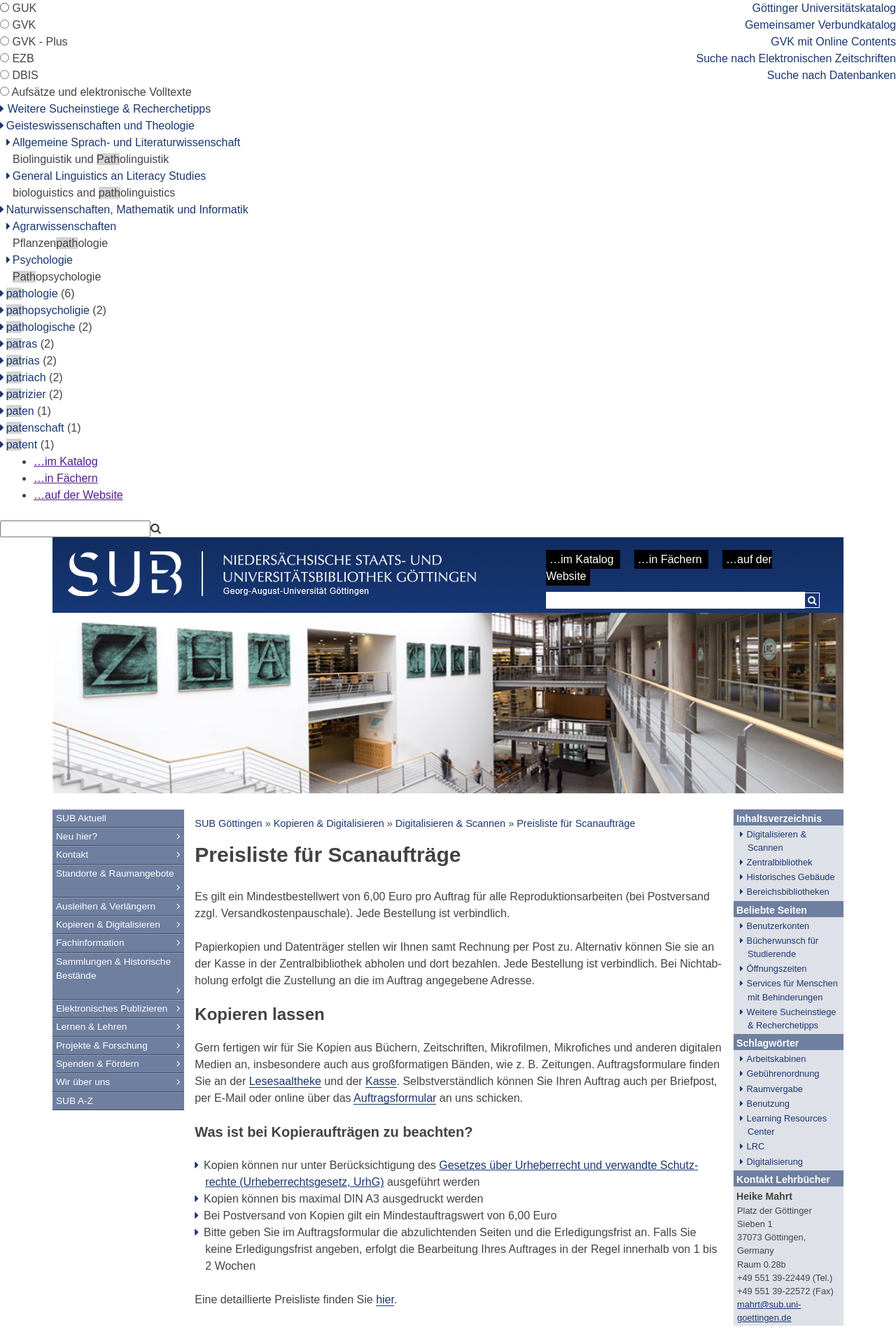
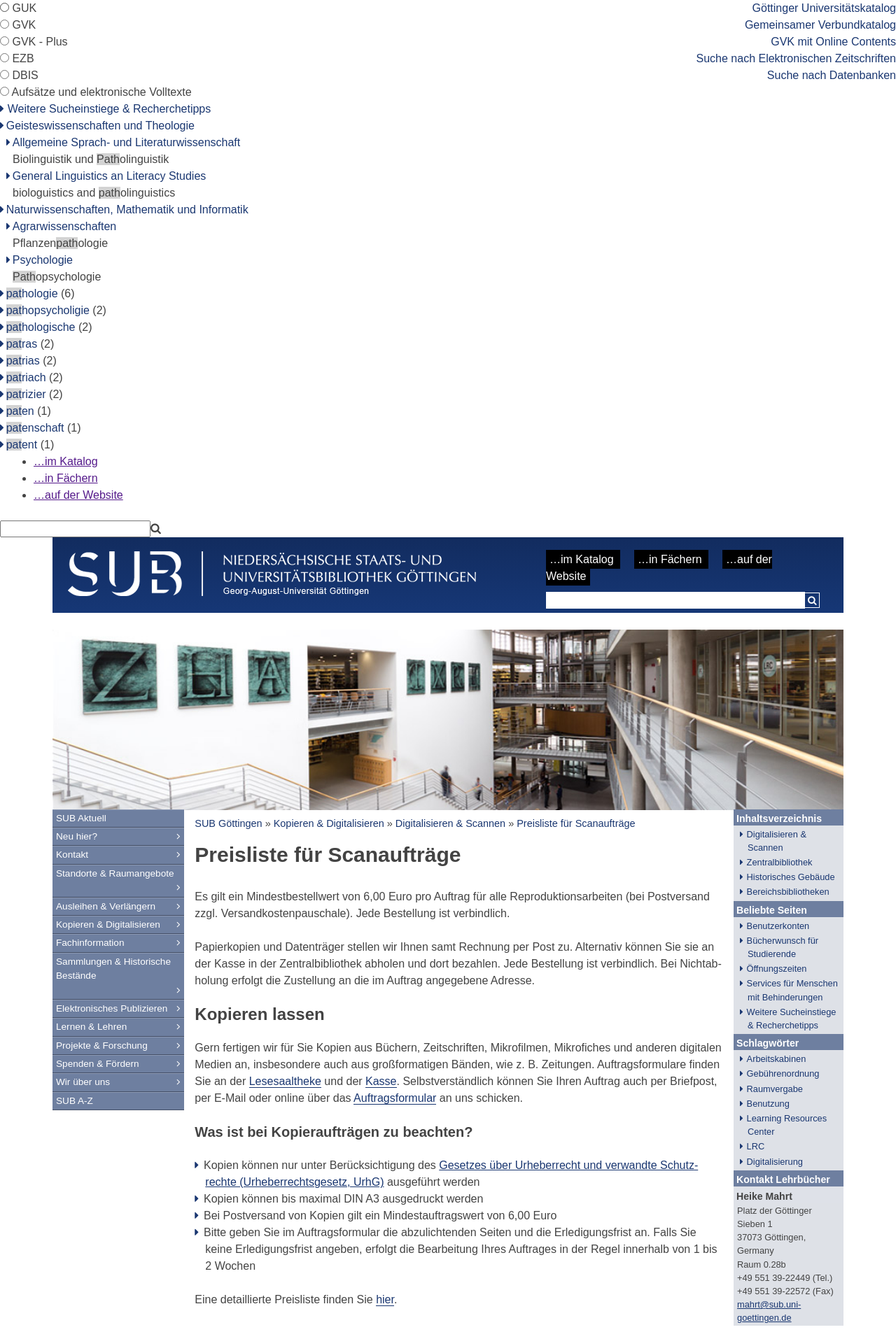
Before and after one commit to subugoe/Prototype-SUB-Website, a Jekyll site: the page built from 2013a.md, in a window 1280 px wide. Shown: the top 1904 px of the page at 70% size. Built offline with Jekyll 4.4.1, drawn with Linux system fonts in a browser that asks for light colours.

Commit message:
moving .banner

```diff
--- a/_layouts/2013a.html
+++ b/_layouts/2013a.html
@@ -164,18 +164,18 @@
 		</div>
 	</div><!--
 
-	--><div class="banner">
-		<div class="banner__imgbox   focal-point  left-6 up-4">
-			<div><img src="../img/tmp/banner.jpg" alt="" /></div>
-		</div>
-	</div><!--
-
 	--><div class="menu">
 		<ul class="menu__list">
 			<li class="menu__listitem menu__listitem--english"><a href="" title="" class="menu__listlink">English</a>
 			<li class="menu__listitem menu__listitem--menu"><a href="#mainnav" title="" class="menu__listlink">Menu <i class=icon-align-justify></i></a>
 			<li class="menu__listitem menu__listitem--search"><a href="#search" title="" class="menu__listlink"><i class=icon-search></i></a>
 		</ul>
+	</div><!--
+
+	--><div class="banner">
+		<div class="banner__imgbox   focal-point  left-6 up-4">
+			<div><img src="../img/tmp/banner.jpg" alt="" /></div>
+		</div>
 	</div><!--
 
 	--><div class="contentwrap"><!--
```
